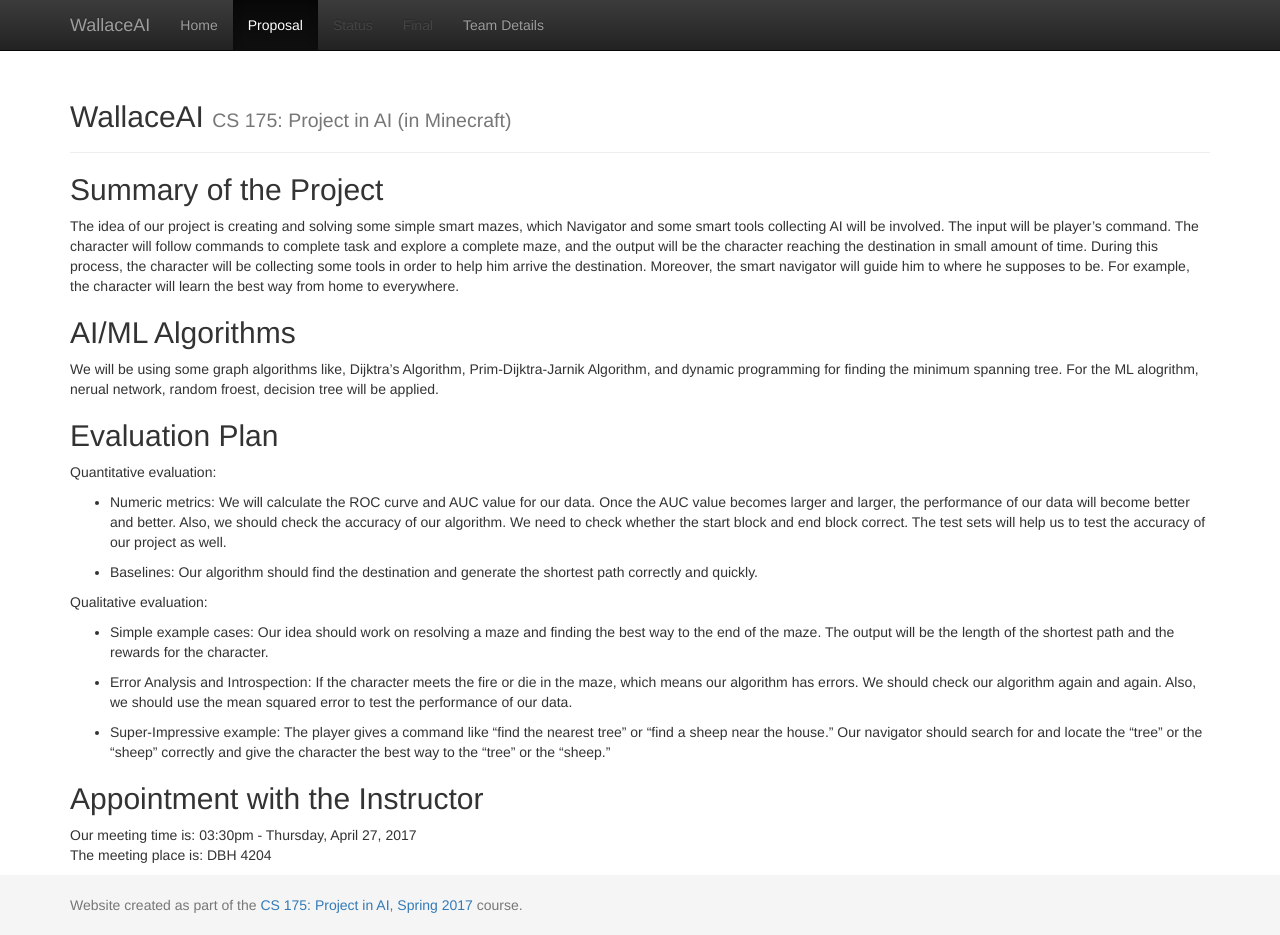
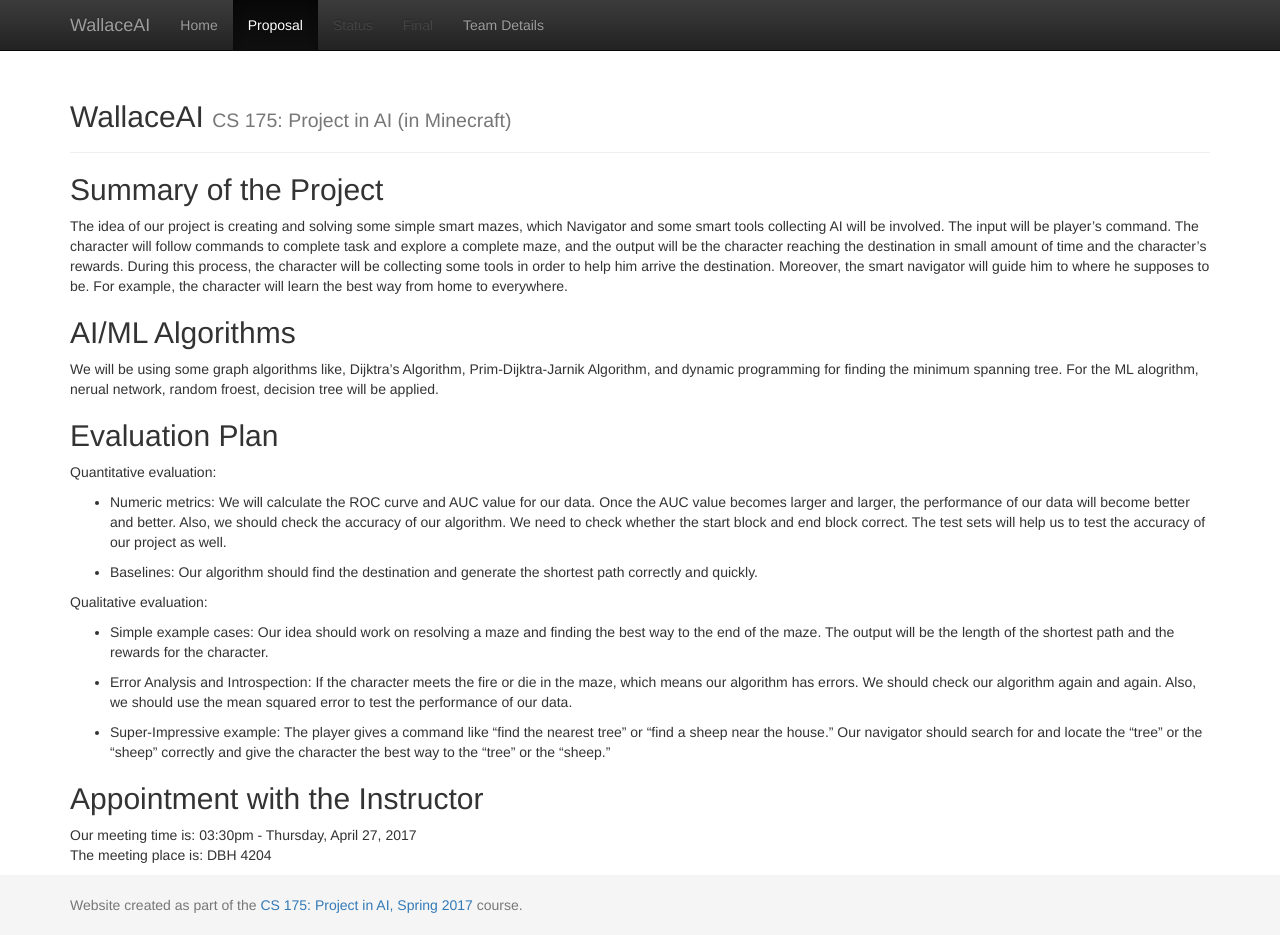
Before and after one commit to rl3740/WallaceAI, a Jekyll site: the page built from docs/proposal.md, in a window 1280 px wide and 935 px high. Built offline with Jekyll 4.4.1, drawn with Linux system fonts in a browser that asks for light colours.

Commit message:
Update proposal.md

```diff
--- a/docs/proposal.md
+++ b/docs/proposal.md
@@ -5,7 +5,7 @@ title:  Proposal
 
 ## Summary of the Project
 
-The idea of our project is creating and solving some simple smart mazes, which Navigator and some smart tools collecting AI will be involved. The input will be player’s command. The character will follow commands to complete task and explore a complete maze, and the output will be the character reaching the destination in small amount of time. During this process, the character will be collecting some tools in order to help him arrive the destination. Moreover, the smart navigator will guide him to where he supposes to be. For example, the character will learn the best way from home to everywhere.
+The idea of our project is creating and solving some simple smart mazes, which Navigator and some smart tools collecting AI will be involved. The input will be player’s command. The character will follow commands to complete task and explore a complete maze, and the output will be the character reaching the destination in small amount of time and the character's rewards. During this process, the character will be collecting some tools in order to help him arrive the destination. Moreover, the smart navigator will guide him to where he supposes to be. For example, the character will learn the best way from home to everywhere.
 
 ## AI/ML Algorithms
 
```
